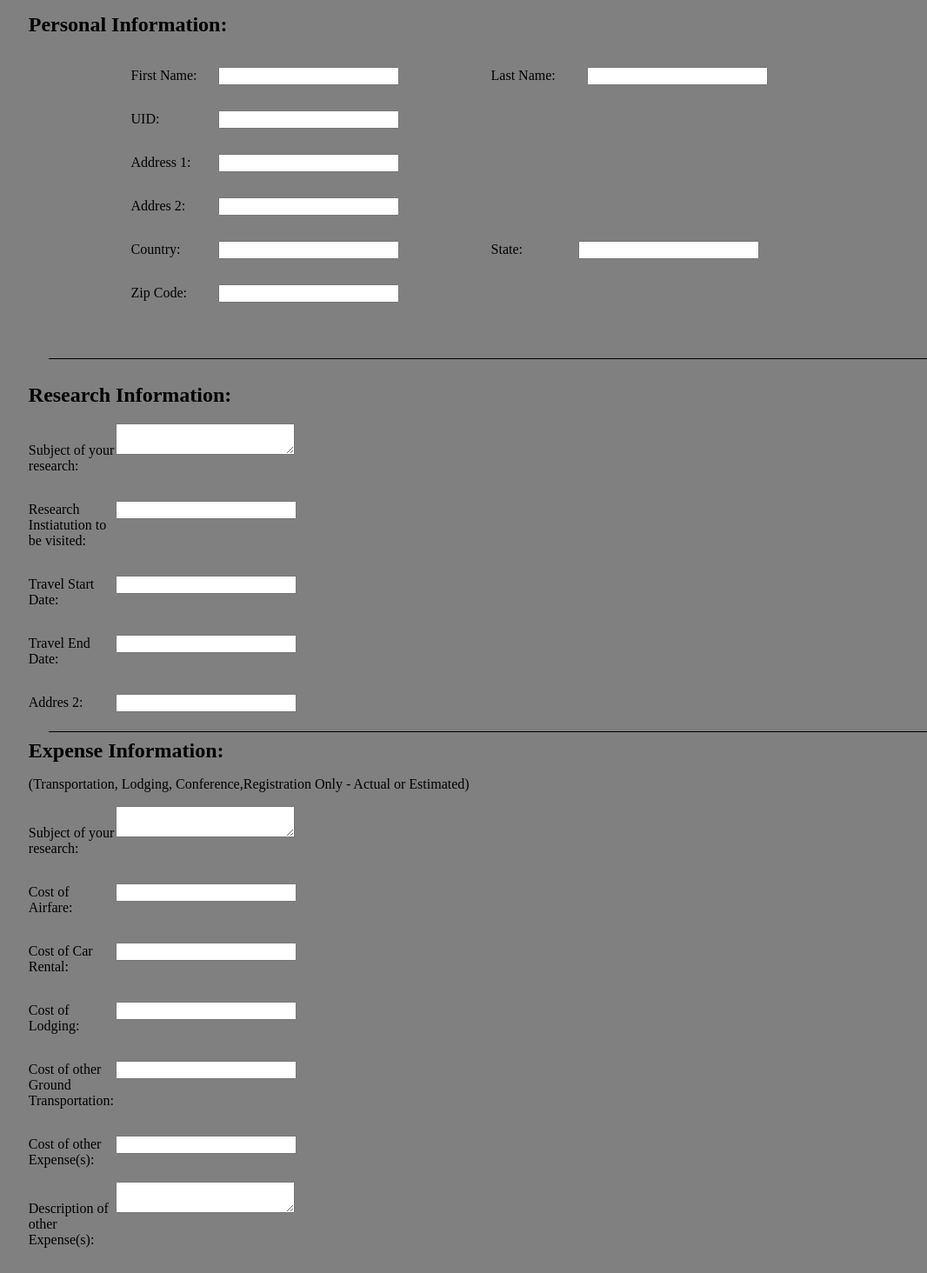
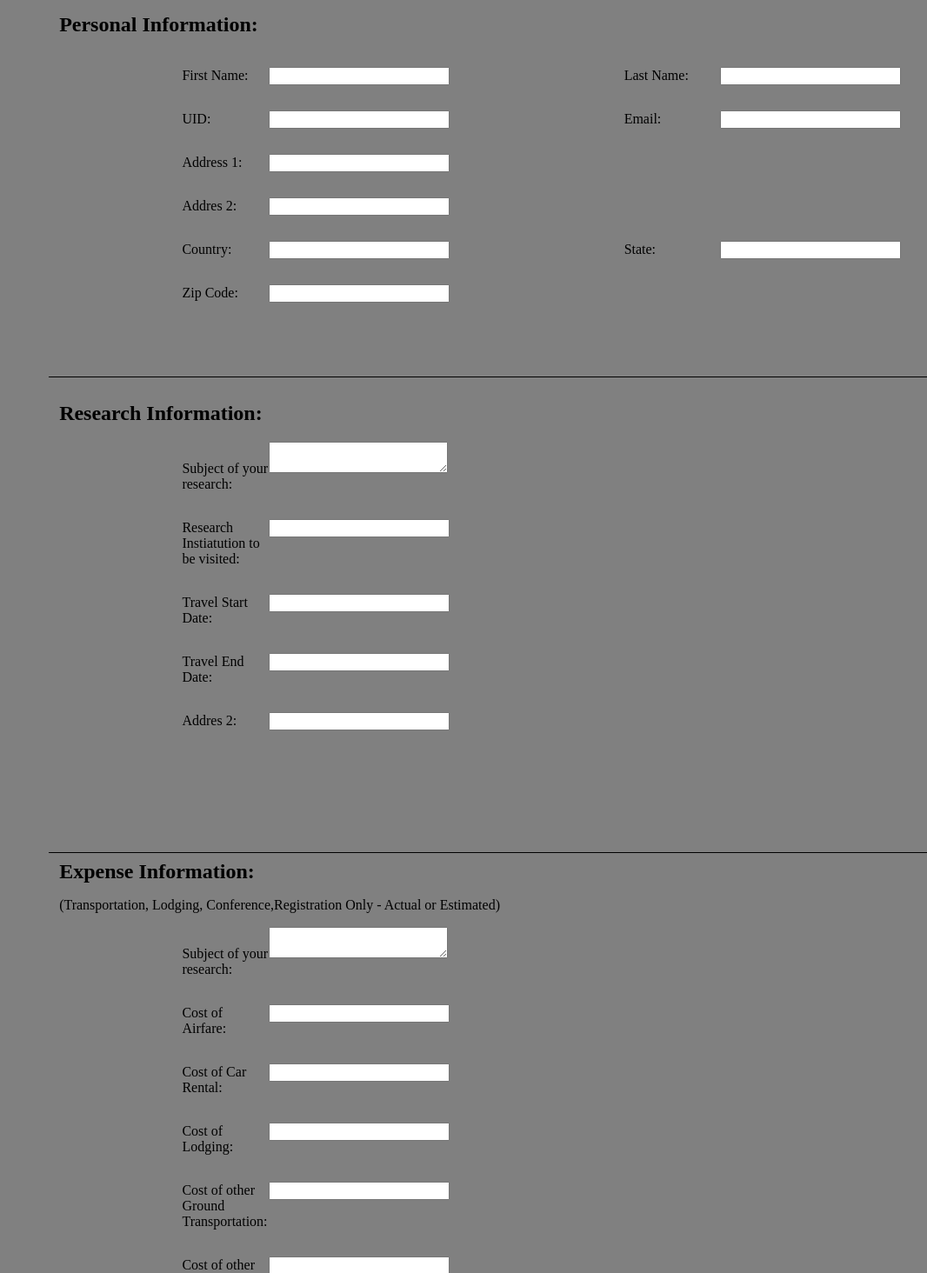
Before and after one commit to goswamiakash/assignement, a React (Create React App) app: page / in a window 1280 px wide. Shown: the part 140-1604 px from the top of the page at 87% size, without its empty margins (44-1110 px from the left). Built offline with nearby package versions, Linux system fonts and the light colour scheme.

Commit message:
horizontal-4

```diff
--- a/src/Components/Form.js
+++ b/src/Components/Form.js
@@ -24,9 +24,9 @@ const Form = () => {
             padding: "1% 2% 0 6%",
           }}
         >
-          <h2 style={{ textAlign: "left" }}>Personal Information:</h2>
+          <h2 style={{ textAlign: "left",paddingLeft:'3%' }}>Personal Information:</h2>
 
-          <div style={{ paddingLeft: "10%" }}>
+          <div style={{ paddingLeft: "15%" }}>
             <div>
               <p className="para">First Name: </p>
               <input
@@ -38,7 +38,7 @@ const Form = () => {
               />
 
               <p
-                style={{ marginRight: "10px", marginLeft: "10%" }}
+                style={{ marginRight: "10px", marginLeft: "20%" }}
                 className="para"
               >
                 Last Name:
@@ -48,6 +48,9 @@ const Form = () => {
             <div>
               <p className="para">UID:</p>
               <input className="form-input" type="text" name="" value="" />
+              <p className="para" style={{ marginRight: "10px", marginLeft: "20%" }}>Email:</p>
+              <input className="form-input" type="text" name="" value="" />
+
             </div>
             <div>
               <p className="para">Address 1:</p>
@@ -68,7 +71,7 @@ const Form = () => {
               <input className="form-input" type="text" name="" value="" />
               {/* </div>
           <div> */}
-              <p className="para" style={{ marginLeft: "10%" }}>
+              <p className="para" style={{ marginRight: "10px", marginLeft: "20%" }}>
                 State:
               </p>
               <input className="form-input" type="text" name="" value="" />
@@ -82,8 +85,10 @@ const Form = () => {
           <hr />
 
           <div className="horizontal-2">
-            <h2 style={{ textAlign: "left" }}>Research Information:</h2>
-            <div>
+            <h2 style={{ textAlign: "left",paddingLeft:'3%' }}>Research Information:</h2>
+
+            <div style={{ paddingLeft: "15%" }}>
+            <div >
               <p className="para">Subject of your research: </p>
               <textarea
                 className="form-input"
@@ -115,6 +120,7 @@ const Form = () => {
                 required
               />
             </div>
+            </div>
           </div>
           <hr />
 
@@ -125,14 +131,16 @@ const Form = () => {
                 marginBottom: "0",
                 paddingTop: "0",
                 margin: "0",
+                paddingLeft:'3%'
               }}
             >
               Expense Information:
             </h2>
-            <p>
+            <p style = {{paddingLeft:'3%'}}>
               (Transportation, Lodging, Conference,Registration Only - Actual or
               Estimated)
             </p>
+            <div style={{ paddingLeft: "15%" }}>
             <div>
               <p className="para">Subject of your research: </p>
               <textarea className="form-input" type="text" name="" value="" />
@@ -170,6 +178,7 @@ const Form = () => {
               <p className="para">TOTAL EXPENSES:</p>
               <input className="form-input" type="text" name="" value="" />
             </div>
+            </div>
           </div>
           <hr />
           <div className="horizontal-4">
@@ -206,14 +215,6 @@ const Form = () => {
                 </div>
               </div>
             </div>
-            {/* <label>Yes</label>
-          <input  classNmae = "from-input"type="radio" value = 'No'/>
-          </div>
-          <div>
-          <label>No</label>
-          <input  type="radio" value = 'No'/>
-          </div>
-          </div> */}
             <div>
               <p className="para">Name of Organiastion</p>
               <input className="form-input" type="text" value="" />
@@ -234,8 +235,8 @@ const Form = () => {
             </div>
           </div>
 
-          <div className="footer">
-            <div>
+          <div className="footer" style={{paddingTop:'10px',paddingLeft:'40px'}}>
+            <div >
               <button className="btn">Submit</button>
             </div>
             <div>
```
